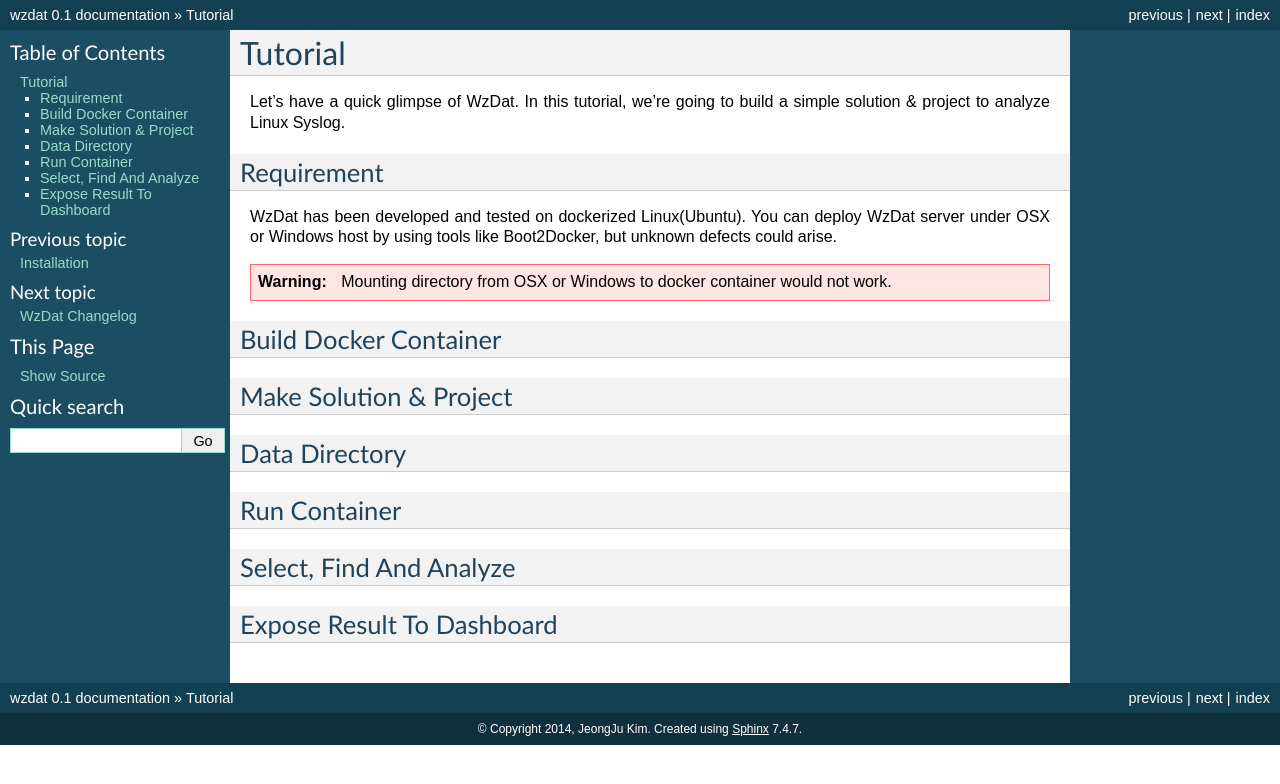
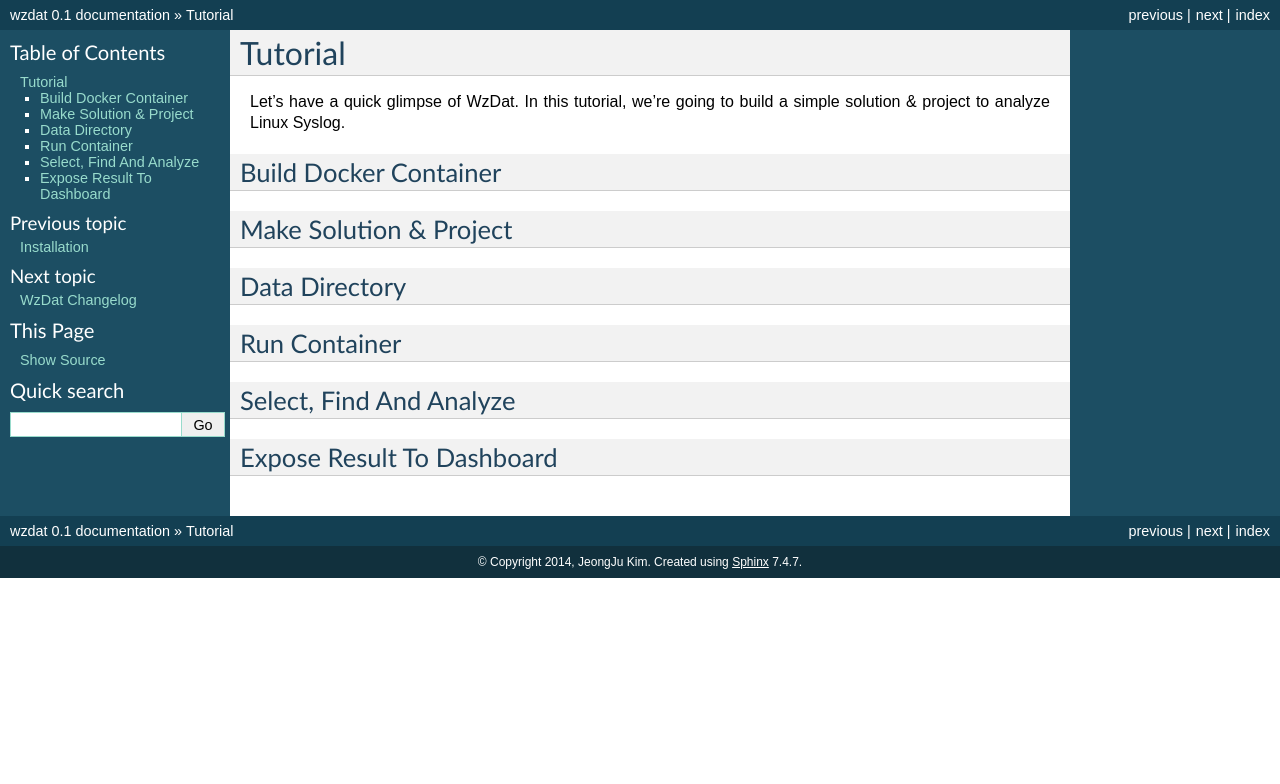
Before and after one commit to haje01/wzdat, a Sphinx documentation site: the page built from docs/tutorial.rst, in a window 1280 px wide. Shown: the top 784 px of the page. Built offline with Sphinx 7.4.7, drawn with Linux system fonts in a browser that asks for light colours.

Commit message:
add requirements

```diff
--- a/docs/foreword.rst
+++ b/docs/foreword.rst
@@ -1,5 +1,2 @@
 Foreword
 ========
-
-.. toctree::
-   :maxdepth: 2
--- a/docs/tutorial.rst
+++ b/docs/tutorial.rst
@@ -2,16 +2,6 @@ Tutorial
 ========
 
 Let's have a quick glimpse of WzDat. In this tutorial, we're going to build a simple solution & project to analyze Linux Syslog.
-
-
-Requirement
------------
-
-WzDat has been developed and tested on dockerized Linux(Ubuntu). You can deploy WzDat server under OSX or Windows host by using tools like Boot2Docker, but unknown defects could arise.
-
-.. warning::
-
-   Mounting directory from OSX or Windows to docker container would not work.
 
 
 Build Docker Container
```
Also changed, not shown: docs/requirements.rst (added, +18 -0 lines).
